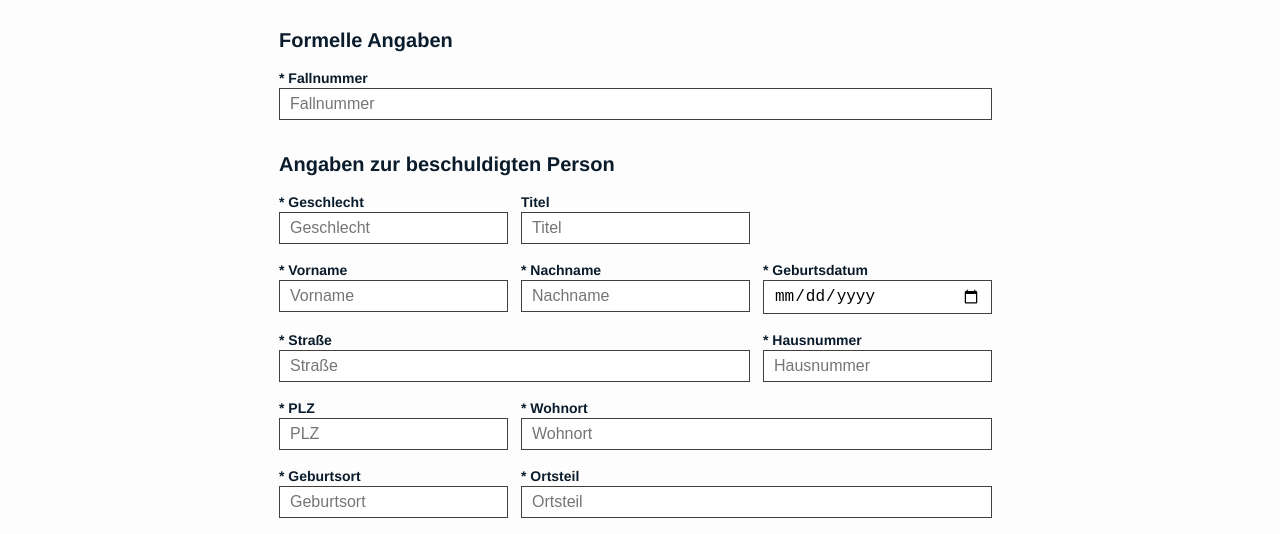
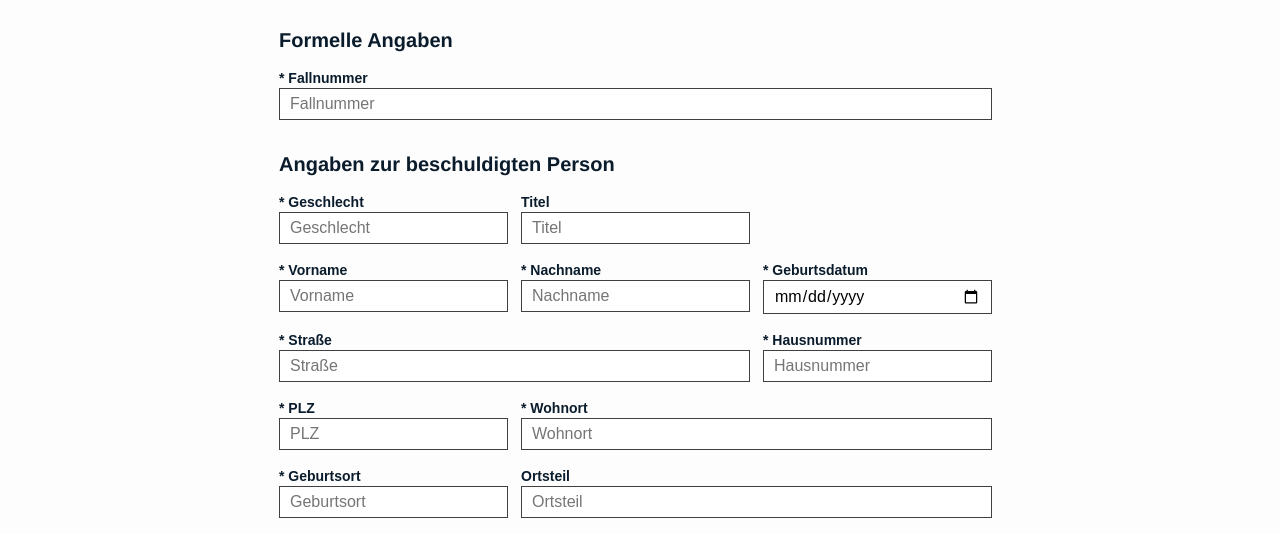
Before and after one commit to Cubemil/OPAS-User-Interface, a Vue app in the folder App/: page /ersterfassung in a window 1280 px wide. Shown: the part 373-907 px from the top of the page. Built offline with nearby package versions, Linux system fonts and the light colour scheme.

Commit message:
removed pflichtfeld star

```diff
--- a/App/src/components/Eingabeformular.vue
+++ b/App/src/components/Eingabeformular.vue
@@ -71,7 +71,7 @@
               <input type="text" id="geburtsort" required v-model="geburtsort" placeholder="Geburtsort">
             </td>
             <td colspan="2">
-              <label for="ortsteil" class="field-label">* Ortsteil</label>
+              <label for="ortsteil" class="field-label">Ortsteil</label>
               <input type="text" id="ortsteil" required v-model="ortsteil" placeholder="Ortsteil">
             </td>
           </tr>
@@ -324,13 +324,14 @@ form {
   background: #fdfdfd;
 }
 
-input, .readonly-field {
+input, .readonly-field, input[type="date"] {
   display: block;
   padding: 6px 10px;
   box-sizing: border-box;
   border: 1px solid #404040;
   width: 100%;
   font-size: 16px;
+  font-family: Arial, Helvetica, sans-serif; /* Ensures the date input has the same font */
 }
 
 #bemerkungen {
@@ -354,6 +355,7 @@ input, .readonly-field {
   font-size: 14px;
   margin-top: -15px;
   margin-bottom: 15px;
+  font-family: Arial, Helvetica, sans-serif; /* Ensures the labels have the same font */
 }
 
 .error-message {
```
